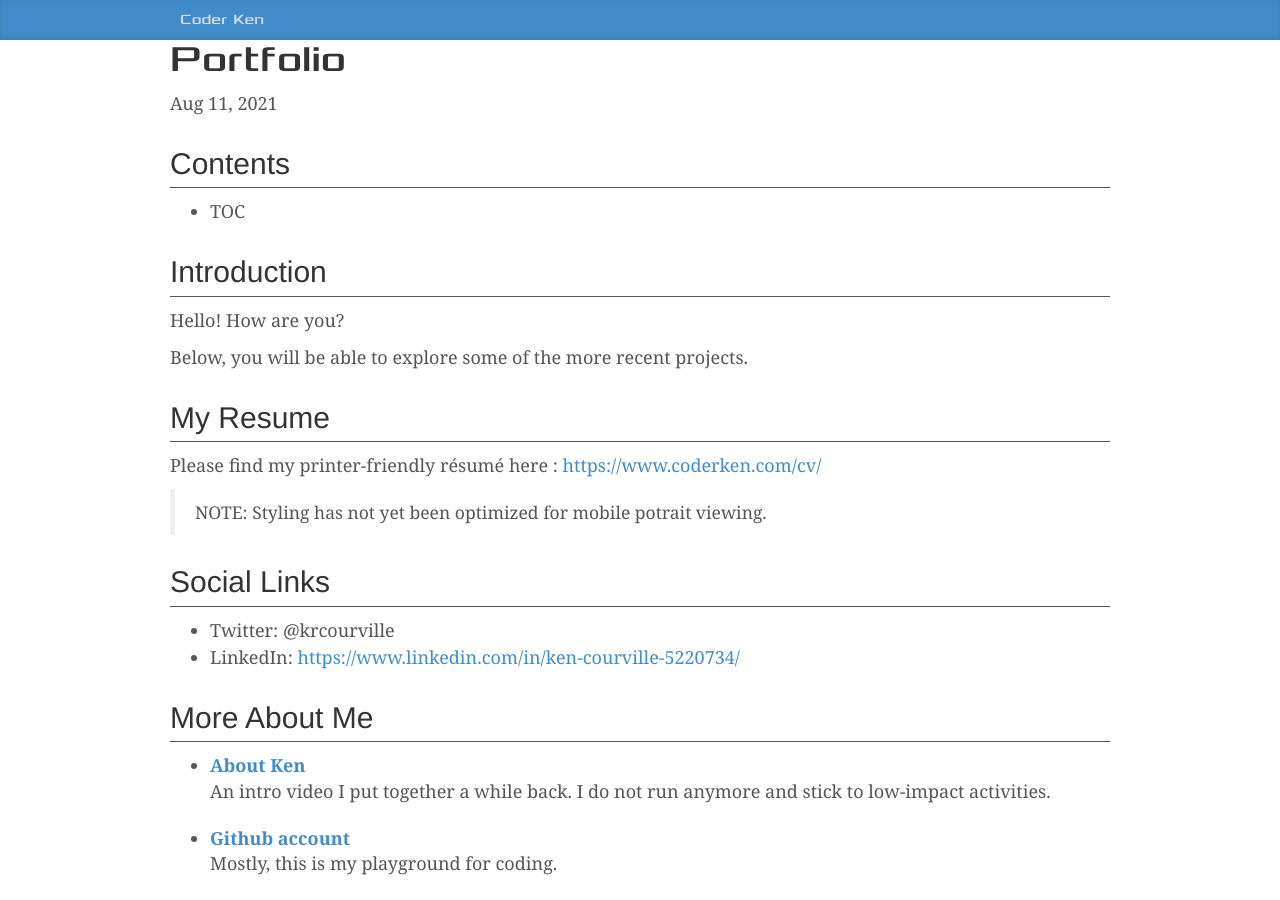
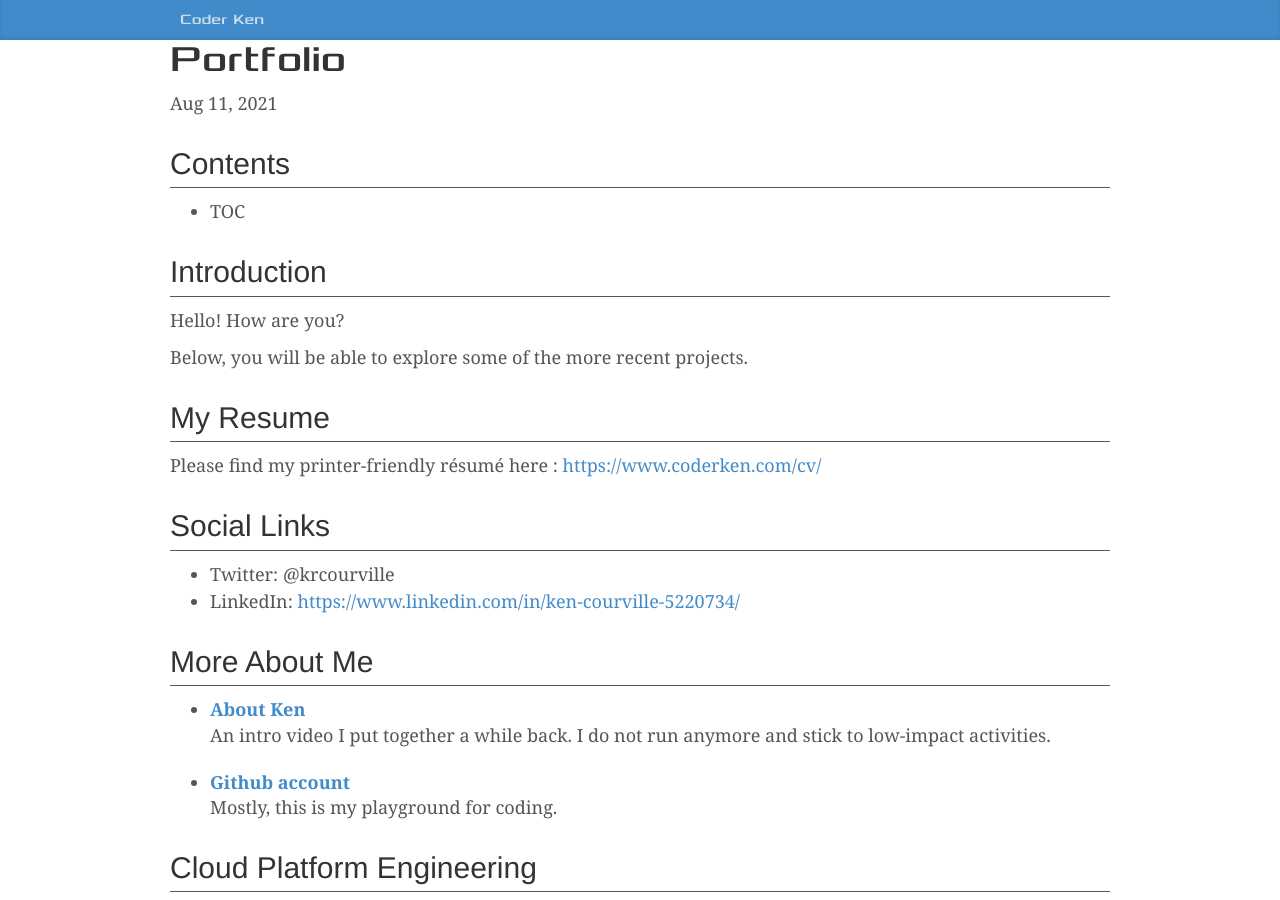
Before and after one commit to krcourville/krcourville.github.io, a Jekyll site: the page built from _posts/2021-08-11-portfolio.markdown, in a window 1280 px wide and 900 px high. Built offline with Jekyll 4.4.1, drawn with Linux system fonts in a browser that asks for light colours; nearby versions of some CDN libraries; comment, search, counter and statistics services are not loaded.

Commit message:
remove note

```diff
--- a/_posts/2021-08-11-portfolio.markdown
+++ b/_posts/2021-08-11-portfolio.markdown
@@ -19,8 +19,6 @@ Below, you will be able to explore some of the more recent projects.
 ## My Resume
 
 Please find my printer-friendly résumé here : [https://www.coderken.com/cv/](/cv/)
-
-> NOTE: Styling has not yet been optimized for mobile potrait viewing.
 
 ## Social Links
 
```
